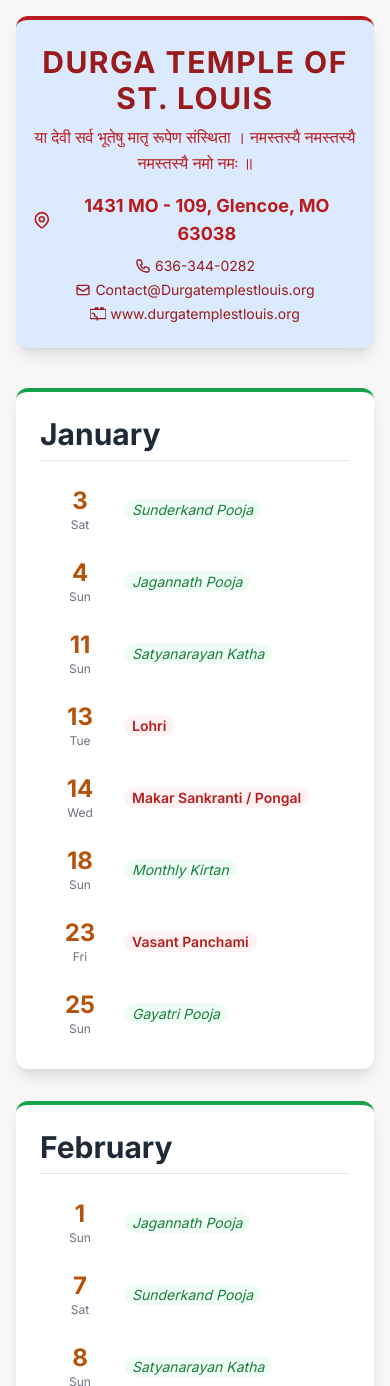
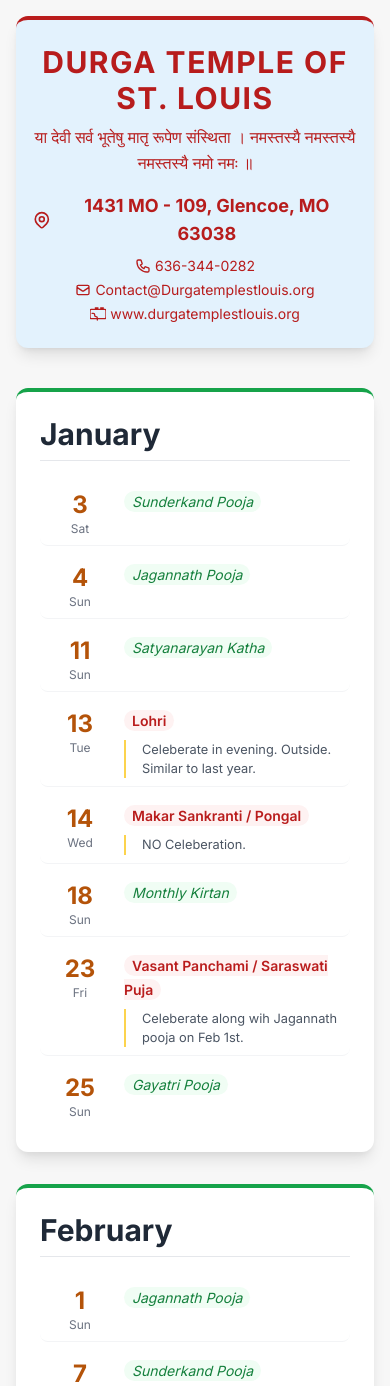
Before and after one commit to deeptewani/DT-Calendar2026, a plain HTML site: page index.html in a window 390 px wide. Shown: the top 1386 px of the page. Drawn offline with nearby package versions, Linux system fonts and the light colour scheme.

Commit message:
Enhance event details and update styles
Added notes to various festival events and updated styles for header and notes sections.

```diff
--- a/index.html
+++ b/index.html
@@ -28,25 +28,40 @@
         .calendar-card:hover {
             transform: translateY(-2px);
         }
+        .notes {
+            font-size: 0.8rem;
+            color: #4b5563; /* Gray */
+            padding-left: 1rem;
+            border-left: 2px solid #fcd34d; /* Amber border */
+            margin-top: 0.5rem;
+            white-space: pre-wrap; /* Preserve line breaks */
+        }
+        .custom-header-container {
+            background-color: #e3f2fd; /* Light blue background */
+            border-color: #b71c1c; /* Deep red for border */
+        }
+        .header-text {
+            color: #b71c1c; /* Deep red text for main headings */
+        }
     </style>
 </head>
 <body class="p-4 sm:p-8">
 
     <div class="max-w-6xl mx-auto">
         <!-- New Header mimicking the Durga Temple banner -->
-        <header class="text-center mb-10 py-6 px-4 bg-blue-100 rounded-xl shadow-lg border-t-4 border-red-700 relative overflow-hidden">
+        <header class="text-center mb-10 py-6 px-4 custom-header-container rounded-xl shadow-lg border-t-4 border-red-700 relative overflow-hidden">
             <!-- Icon placeholders (Left: Temple/Arch, Right: Durga Ma) - Using placeholders to visually represent the banner elements -->
-            <img src="https://placehold.co/100x100/c9e7ff/C4303B?text=Temple+Icon" alt="Temple Icon" class="absolute left-0 top-0 h-full w-auto hidden lg:block opacity-80" style="height:100px; width:100px;">
-            <img src="https://placehold.co/100x100/c9e7ff/C4303B?text=Durga+Ma" alt="Goddess Durga" class="absolute right-0 top-0 h-full w-auto hidden lg:block" style="height:100px; width:100px;">
+            <img src="https://placehold.co/100x100/e3f2fd/C4303B?text=Temple" alt="Temple Icon" class="absolute left-0 top-0 h-full w-auto hidden lg:block opacity-80" style="height:100px; width:100px;">
+            <img src="https://placehold.co/100x100/e3f2fd/C4303B?text=Durga" alt="Goddess Durga" class="absolute right-0 top-0 h-full w-auto hidden lg:block" style="height:100px; width:100px;">
 
             <div class="relative z-10">
-                <h1 class="text-3xl sm:text-4xl font-extrabold text-red-800 tracking-wider">DURGA TEMPLE OF ST. LOUIS</h1>
-                <p class="mt-2 text-base sm:text-lg text-red-700 font-serif leading-relaxed mb-4">
+                <h1 class="text-3xl sm:text-4xl font-extrabold header-text tracking-wider">DURGA TEMPLE OF ST. LOUIS</h1>
+                <p class="mt-2 text-base sm:text-lg header-text font-serif leading-relaxed mb-4">
                     या देवी सर्व भूतेषु मातृ रूपेण संस्थिता । नमस्तस्यै नमस्तस्यै नमस्तस्यै नमो नमः ॥
                 </p>
 
                 <!-- Address -->
-                <p class="text-lg text-red-700 font-bold mb-2">
+                <p class="text-lg header-text font-bold mb-2">
                     <span class="inline-flex items-center">
                         <svg xmlns="http://www.w3.org/2000/svg" class="h-5 w-5 mr-1" fill="none" viewBox="0 0 24 24" stroke="currentColor">
                             <path stroke-linecap="round" stroke-linejoin="round" stroke-width="2" d="M17.657 16.657L13.414 20.9a1.998 1.998 0 01-2.828 0l-4.243-4.243a8 8 0 1111.314 0z" />
@@ -57,7 +72,7 @@
                 </p>
 
                 <!-- Contact Information Row -->
-                <div class="text-sm sm:text-base text-red-800 font-medium flex flex-col sm:flex-row justify-center space-y-1 sm:space-y-0 sm:space-x-8 mt-2">
+                <div class="text-sm sm:text-base header-text font-medium flex flex-col sm:flex-row justify-center space-y-1 sm:space-y-0 sm:space-x-8 mt-2">
                     <span class="inline-flex items-center justify-center">
                         <svg xmlns="http://www.w3.org/2000/svg" class="h-4 w-4 mr-1" fill="none" viewBox="0 0 24 24" stroke="currentColor">
                             <path stroke-linecap="round" stroke-linejoin="round" stroke-width="2" d="M3 5a2 2 0 012-2h3.28a1 1 0 01.948.684l1.498 4.493a1 1 0 01-.502 1.21l-2.257 1.13a11.042 11.042 0 005.516 5.516l1.13-2.257a1 1 0 011.21-.502l4.493 1.498a1 1 0 01.684.949V19a2 2 0 01-2 2h-1C9.716 21 3 14.284 3 6V5z" />
@@ -102,43 +117,43 @@
                 { date: 3, day: "Sat", name: "Sunderkand Pooja", type: "custom-pooja" },
                 { date: 4, day: "Sun", name: "Jagannath Pooja", type: "custom-pooja" },
                 { date: 11, day: "Sun", name: "Satyanarayan Katha", type: "custom-pooja" },
-                { date: 13, day: "Tue", name: "Lohri", type: "festival" },
-                { date: 14, day: "Wed", name: "Makar Sankranti / Pongal", type: "festival" },
+                { date: 13, day: "Tue", name: "Lohri", type: "festival", notes: "Celeberate in evening. Outside. Similar to last year." },
+                { date: 14, day: "Wed", name: "Makar Sankranti / Pongal", type: "festival", notes: "NO Celeberation." },
                 { date: 18, day: "Sun", name: "Monthly Kirtan", type: "custom-pooja" },
-                { date: 23, day: "Fri", name: "Vasant Panchami", type: "festival" },
+                { date: 23, day: "Fri", name: "Vasant Panchami / Saraswati Puja", type: "festival", notes: "Celeberate along wih Jagannath pooja on Feb 1st." },
                 { date: 25, day: "Sun", name: "Gayatri Pooja", type: "custom-pooja" }
             ],
             "February": [
                 { date: 1, day: "Sun", name: "Jagannath Pooja", type: "custom-pooja" },
                 { date: 7, day: "Sat", name: "Sunderkand Pooja", type: "custom-pooja" },
                 { date: 8, day: "Sun", name: "Satyanarayan Katha", type: "custom-pooja" },
-                { date: 15, day: "Sun", name: "Monthly Kirtan", type: "custom-pooja" },
-                { date: 15, day: "Sun", name: "Maha Shivaratri", type: "festival" },
+                { date: 15, day: "Sun", name: "Monthly Kirtan", type: "custom-pooja", notes: "Monthly Kirtan will be combined with Maha Shivaratri. Will celeberate it during Kirtan and also in evening similar to 2025. May ask for additional priest and reach out to Raja." },
+                { date: 15, day: "Sun", name: "Maha Shivaratri", type: "festival", notes: "We will celeberate it during Kirtan and also in evening similar to 2025. May ask for additional priest and reach out to Raja." },
                 { date: 22, day: "Sun", name: "Gayatri Pooja", type: "custom-pooja" }
             ],
             "March": [
                 { date: 1, day: "Sun", name: "Jagannath Pooja", type: "custom-pooja" },
-                { date: 3, day: "Tue", name: "Holika Dahan", type: "festival" },
-                { date: 4, day: "Wed", name: "Holi", type: "festival" },
+                { date: 3, day: "Tue", name: "Holika Dahan", type: "festival", notes: "New this year. Outside in Evening." },
+                { date: 4, day: "Wed", name: "Holi", type: "festival", notes: "Celeberate on March 7th (Sat) in the afternoon. (Food for Sale)" },
                 { date: 7, day: "Sat", name: "Sunderkand Pooja", type: "custom-pooja" },
                 { date: 8, day: "Sun", name: "Satyanarayan Katha", type: "custom-pooja" },
                 { date: 15, day: "Sun", name: "Monthly Kirtan", type: "custom-pooja" },
-                { date: 19, day: "Thu", name: "Ugadi / Gudi Padwa (Chaitra Navratri Begins)", type: "festival" },
+                { date: 19, day: "Thu", name: "Ugadi / Gudi Padwa (Chaitra Navratri Begins)", type: "festival", notes: "Navratri - Morning and Evening Durga Chaalisa and Mata Pooja. Similar to 2025." },
                 { date: 22, day: "Sun", name: "Gayatri Pooja", type: "custom-pooja" },
-                { date: 26, day: "Thu", name: "Ram Navami", type: "festival" }
+                { date: 26, day: "Thu", name: "Ram Navami", type: "festival", notes: "Special Celeberation in evening." }
             ],
             "April": [
-                { date: 2, day: "Thu", name: "Hanuman Jayanti", type: "festival" },
+                { date: 2, day: "Thu", name: "Hanuman Jayanti", type: "festival", notes: "Celeberate in the Evening." },
                 { date: 4, day: "Sat", name: "Sunderkand Pooja", type: "custom-pooja" },
                 { date: 5, day: "Sun", name: "Jagannath Pooja", type: "custom-pooja" },
                 { date: 12, day: "Sun", name: "Satyanarayan Katha", type: "custom-pooja" },
-                { date: 14, day: "Tue", name: "Vaisakhi / Baisakhi", type: "festival" },
+                { date: 14, day: "Tue", name: "Vaisakhi / Baisakhi", type: "festival", notes: "NO Celeberation." },
                 { date: 19, day: "Sun", name: "Monthly Kirtan", type: "custom-pooja" },
-                { date: 19, day: "Sun", name: "Akshaya Tritiya", type: "festival" },
+                { date: 19, day: "Sun", name: "Akshaya Tritiya", type: "festival", notes: "NO Celeberation." },
                 { date: 26, day: "Sun", name: "Gayatri Pooja", type: "custom-pooja" }
             ],
             "May": [
-                { date: 1, day: "Fri", name: "Buddha Purnima", type: "festival" },
+                { date: 1, day: "Fri", name: "Buddha Purnima", type: "festival", notes: "NO Celeberation." },
                 { date: 2, day: "Sat", name: "Sunderkand Pooja", type: "custom-pooja" },
                 { date: 3, day: "Sun", name: "Jagannath Pooja", type: "custom-pooja" },
                 { date: 10, day: "Sun", name: "Satyanarayan Katha", type: "custom-pooja" },
@@ -156,28 +171,28 @@
                 { date: 4, day: "Sat", name: "Sunderkand Pooja", type: "custom-pooja" },
                 { date: 5, day: "Sun", name: "Jagannath Pooja", type: "custom-pooja" },
                 { date: 12, day: "Sun", name: "Satyanarayan Katha", type: "custom-pooja" },
-                { date: 16, day: "Thu", name: "Puri Rath Yatra", type: "festival" },
+                { date: 16, day: "Thu", name: "Puri Rath Yatra", type: "festival", notes: "NO Celeberation." },
                 { date: 19, day: "Sun", name: "Monthly Kirtan", type: "custom-pooja" },
                 { date: 26, day: "Sun", name: "Gayatri Pooja", type: "custom-pooja" },
-                { date: 29, day: "Wed", name: "Guru Purnima", type: "festival" }
+                { date: 29, day: "Wed", name: "Guru Purnima", type: "festival", notes: "NO Celeberation." }
             ],
             "August": [
                 { date: 1, day: "Sat", name: "Sunderkand Pooja", type: "custom-pooja" },
                 { date: 2, day: "Sun", name: "Jagannath Pooja", type: "custom-pooja" },
                 { date: 9, day: "Sun", name: "Satyanarayan Katha", type: "custom-pooja" },
-                { date: 15, day: "Sat", name: "Hariyali Teej", type: "festival" },
+                { date: 15, day: "Sat", name: "Hariyali Teej", type: "festival", notes: "NO Celeberation." },
                 { date: 16, day: "Sun", name: "Monthly Kirtan", type: "custom-pooja" },
-                { date: 17, day: "Mon", name: "Nag Panchami", type: "festival" },
-                { date: 19, day: "Wed", name: "Tulsidas Jayanti", type: "festival" },
+                { date: 17, day: "Mon", name: "Nag Panchami", type: "festival", notes: "NO Celeberation." },
+                { date: 19, day: "Wed", name: "Tulsidas Jayanti", type: "festival", notes: "NO Celeberation." },
                 { date: 23, day: "Sun", name: "Gayatri Pooja", type: "custom-pooja" },
-                { date: 28, day: "Fri", name: "Raksha Bandhan", type: "festival" }
+                { date: 28, day: "Fri", name: "Raksha Bandhan", type: "festival", notes: "NO Celeberation." }
             ],
             "September": [
-                { date: 4, day: "Fri", name: "Krishna Janmashtami", type: "festival" },
+                { date: 4, day: "Fri", name: "Krishna Janmashtami", type: "festival", notes: "Celeberate on September 5th (Saturday) in the evening." },
                 { date: 5, day: "Sat", name: "Sunderkand Pooja", type: "custom-pooja" },
                 { date: 6, day: "Sun", name: "Jagannath Pooja", type: "custom-pooja" },
                 { date: 13, day: "Sun", name: "Satyanarayan Katha", type: "custom-pooja" },
-                { date: 14, day: "Mon", name: "Ganesh Chaturthi", type: "festival" },
+                { date: 14, day: "Mon", name: "Ganesh Chaturthi", type: "festival", notes: "Discuss the logistics: when to stapit, how many days, and rituals." },
                 { date: 20, day: "Sun", name: "Monthly Kirtan", type: "custom-pooja" },
                 { date: 27, day: "Sun", name: "Gayatri Pooja", type: "custom-pooja" }
             ],
@@ -185,22 +200,22 @@
                 { date: 3, day: "Sat", name: "Sunderkand Pooja", type: "custom-pooja" },
                 { date: 4, day: "Sun", name: "Jagannath Pooja", type: "custom-pooja" },
                 { date: 11, day: "Sun", name: "Satyanarayan Katha", type: "custom-pooja" },
-                { date: 11, day: "Sun", name: "Sharad Navratri Begins", type: "festival" },
+                { date: 11, day: "Sun", name: "Sharad Navratri Begins", type: "festival", notes: "Need to discuss the plan and logistics - Garba, Dandiya, Pooja, Havaan, etc." },
                 { date: 18, day: "Sun", name: "Monthly Kirtan", type: "custom-pooja" },
-                { date: 18, day: "Sun", name: "Maha Ashtami", type: "festival" },
+                { date: 18, day: "Sun", name: "Maha Ashtami / Saraswati Puja", type: "festival", notes: "Coincides with Monthly Kirtan." },
                 { date: 19, day: "Mon", name: "Maha Navami", type: "festival" },
-                { date: 20, day: "Tue", name: "Dussehra (Vijaya Dashami)", type: "festival" },
+                { date: 20, day: "Tue", name: "Dussehra (Vijaya Dashami)", type: "festival", notes: "Ravan Dahan outside in evening." },
                 { date: 25, day: "Sun", name: "Gayatri Pooja", type: "custom-pooja" },
-                { date: 29, day: "Thu", name: "Karwa Chauth", type: "festival" }
+                { date: 29, day: "Thu", name: "Karwa Chauth", type: "festival", notes: "During Day time." }
             ],
             "November": [
                 { date: 1, day: "Sun", name: "Jagannath Pooja", type: "custom-pooja" },
                 { date: 7, day: "Sat", name: "Sunderkand Pooja", type: "custom-pooja" },
                 { date: 8, day: "Sun", name: "Satyanarayan Katha", type: "custom-pooja" },
-                { date: 8, day: "Sun", name: "Diwali (Deepavali)", type: "festival" },
-                { date: 11, day: "Wed", name: "Bhai Dooj", type: "festival" },
+                { date: 8, day: "Sun", name: "Diwali (Deepavali)", type: "festival", notes: "Evening Celeberation. Lakshmi pooja, Fireworks." },
+                { date: 11, day: "Wed", name: "Bhai Dooj", type: "festival", notes: "NO Celeberation." },
                 { date: 15, day: "Sun", name: "Monthly Kirtan", type: "custom-pooja" },
-                { date: 15, day: "Sun", name: "Chhath Puja", type: "festival" },
+                { date: 15, day: "Sun", name: "Chhath Puja", type: "festival", notes: "NO Celeberation." },
                 { date: 21, day: "Sat", name: "Tulsi Vivah", type: "festival" },
                 { date: 22, day: "Sun", name: "Gayatri Pooja", type: "custom-pooja" }
             ],
@@ -227,14 +242,20 @@
                     ? 'bg-red-50 text-red-700 festival'
                     : 'bg-green-50 text-green-700 custom-pooja';
 
+                // Determine if event name needs to be wrapped
+                const nameContent = `<span class="text-sm px-2 py-0.5 rounded-full ${badgeClass}">${event.name}</span>`;
+
                 eventsHtml += `
-                    <li class="flex items-center space-x-3 p-2 rounded-lg hover:bg-gray-50 transition duration-150">
-                        <div class="w-16 flex-shrink-0 text-center">
-                            <span class="text-2xl font-bold text-amber-700">${event.date}</span>
-                            <span class="text-xs font-medium text-gray-500 block">${event.day}</span>
-                        </div>
-                        <div class="flex-grow">
-                            <span class="text-sm px-2 py-0.5 rounded-full ${badgeClass}">${event.name}</span>
+                    <li class="flex flex-col p-2 rounded-lg hover:bg-gray-50 transition duration-150 border-b border-gray-100 last:border-b-0">
+                        <div class="flex items-start space-x-3">
+                            <div class="w-16 flex-shrink-0 text-center pt-1">
+                                <span class="text-2xl font-bold text-amber-700">${event.date}</span>
+                                <span class="text-xs font-medium text-gray-500 block">${event.day}</span>
+                            </div>
+                            <div class="flex-grow pt-1">
+                                ${nameContent}
+                                ${event.notes ? `<p class="notes">${event.notes}</p>` : ''}
+                            </div>
                         </div>
                     </li>
                 `;
@@ -243,7 +264,7 @@
             return `
                 <div class="calendar-card bg-white p-6 rounded-xl border-t-4 border-green-600">
                     <h3 class="text-3xl font-bold mb-4 text-gray-800 border-b pb-2">${monthName}</h3>
-                    <ul class="space-y-2">
+                    <ul class="space-y-1">
                         ${eventsHtml}
                     </ul>
                 </div>
```
